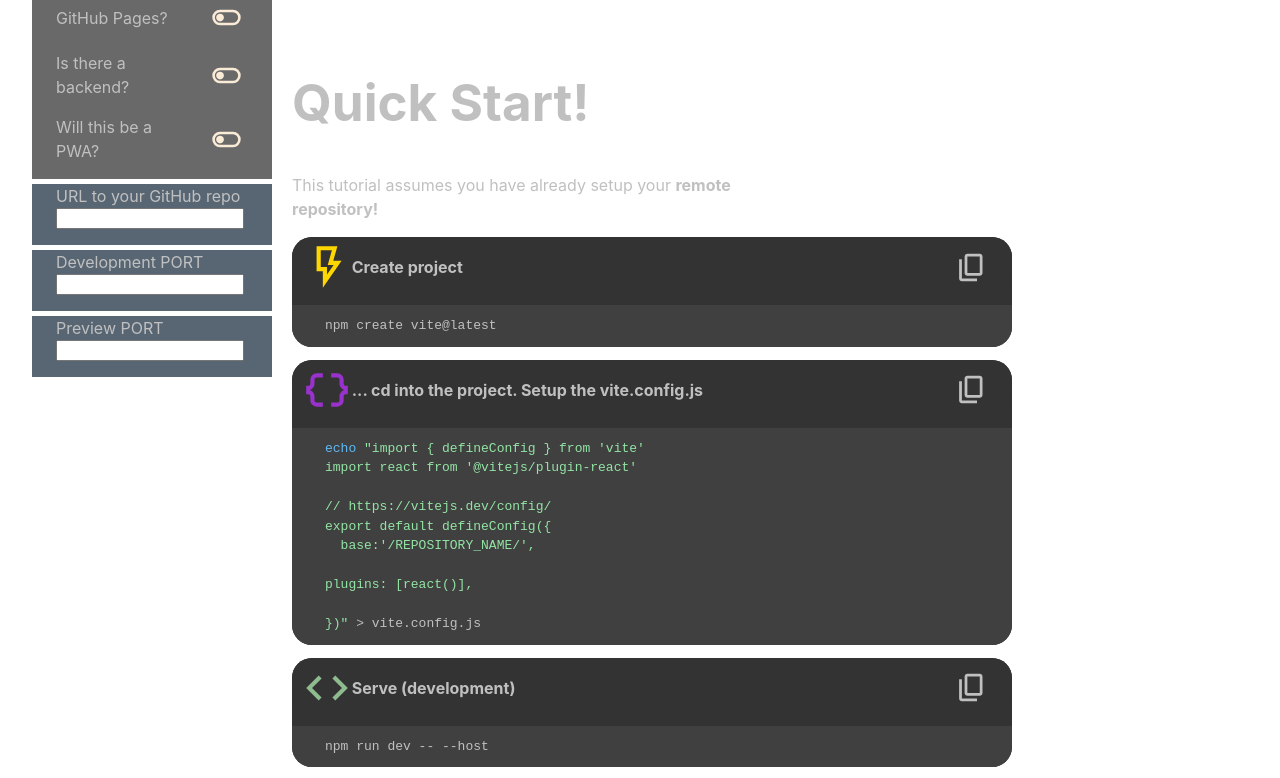
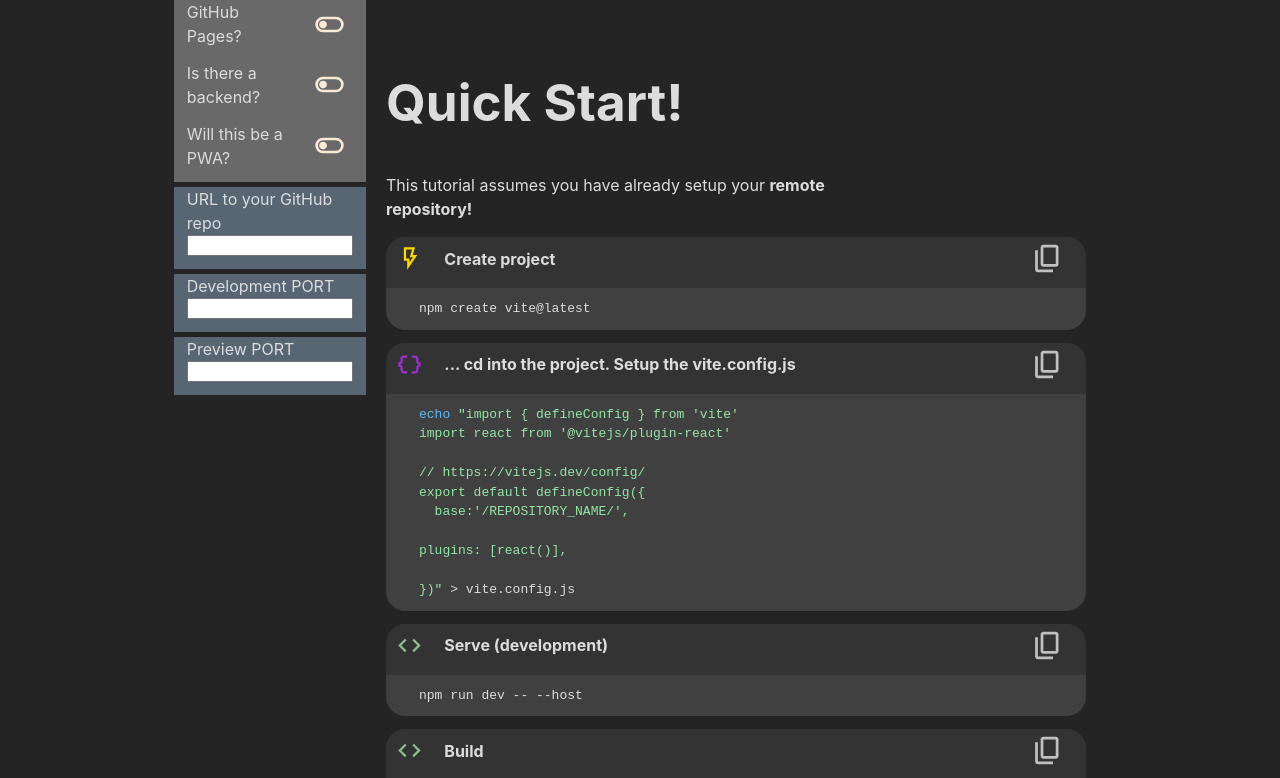
Before and after one commit to Perlesvaux/react-app-with-vite, a React (Vite) app: page / in a window 1280 px wide. Shown: the top 778 px of the page. Built offline with nearby package versions, Linux system fonts and the light colour scheme.

Commit message:
fix: improving css

```diff
--- a/src/App.module.css
+++ b/src/App.module.css
@@ -20,4 +20,5 @@
   display: grid;
   grid-template-columns: var(--menu-width) 50%;
   column-gap: var(--tutorial-gap);
+  /*background-color: purple;*/
 }
--- a/src/SimpleForm.module.css
+++ b/src/SimpleForm.module.css
@@ -18,5 +18,6 @@
 
 .container > label > input {
   display: block; /* Optional: Ensures input spans the full width if needed */
-  width: 90%; /* Optional: For full-width inputs */
+  width: 100%; /* Optional: For full-width inputs */
+  box-sizing: border-box;
 }
--- a/src/Step.module.css
+++ b/src/Step.module.css
@@ -15,12 +15,12 @@ pre {
   background-color: #404040;
   overflow-x: hidden;
   align-items: center;
-  display:grid;
-  grid-template-columns: 95% 5%;
+  /*display:grid;*/
+  /*grid-template-columns: 95% 5%;*/
 }
 
 .block {
   background-color: #333333;
   border-radius: 20px;
-  /*width: 700px;*/
+  width: var(--step-width);
 }
--- a/src/index.css
+++ b/src/index.css
@@ -4,7 +4,8 @@
   font-weight: 400;
 
   color-scheme: light dark;
-  color: rgba(255, 255, 255, 0.87);
+  /*color: rgba(255, 255, 255, 0.87);*/
+  color: gainsboro;
   background-color: #242424;
 
   font-synthesis: none;
@@ -12,15 +13,19 @@
   -webkit-font-smoothing: antialiased;
   -moz-osx-font-smoothing: grayscale;
 
-  --menu-width:30vh;
-  --menu-padding:0 2vh 2vh 3vh;
+
+
+
+  --menu-width:15vw;
+  --menu-padding:0 1vw 1vw 1vw;
   --menu-row-gap:5px;
   --tutorial-gap:20px;
+  --step-width:700px;
 }
 
 #root {
   max-width: 1280px;
-  /*margin: 0 auto;*/
+  margin: 0 auto;
   padding: 2rem;
 }
 
@@ -36,7 +41,7 @@ a:hover {
 body {
   margin: 0;
   display: flex;
-  /*place-items: center;*/
+  place-items: center;
   min-width: 320px;
   min-height: 100vh;
 }
@@ -65,18 +70,18 @@ button {
 /*  outline: 4px auto -webkit-focus-ring-color;*/
 /*}*/
 
-@media (prefers-color-scheme: light) {
-  :root {
-    color: silver;
-    background-color: #ffffff;
-  }
-  a:hover {
-    color: #747bff;
-  }
-  button {
-    background-color: #f9f9f9;
-  }
-}
+/*@media (prefers-color-scheme: light) {*/
+/*  :root {*/
+/*    color: silver;*/
+/*    background-color: #ffffff;*/
+/*  }*/
+/*  a:hover {*/
+/*    color: #747bff;*/
+/*  }*/
+/*  button {*/
+/*    background-color: #f9f9f9;*/
+/*  }*/
+/*}*/
 
 /*.flx {*/
 /*  display:flex;*/
--- a/src/purifiedText.js
+++ b/src/purifiedText.js
@@ -24,12 +24,13 @@ import TerminalSVG from './TerminalSVG.jsx'
 import BoltSVG from './BoltSVG.jsx'
 import ObjSVG from './ObjSVG.jsx'
 
-const terminal_black = TerminalSVG(  { fill:"AntiqueWhite", size:"50px" } )
-const terminal_blue  = TerminalSVG(  { fill:"DodgerBlue", size:"50px" } )
-const terminal_red   = TerminalSVG(  { fill:"Salmon", size:"50px" } )
-const bolt           = BoltSVG(  { fill:"Gold", size:"50px" } )
-const code_green     = CodeSVG(  { fill:"DarkSeaGreen", size:"50px" } )
-const obj_purple     = ObjSVG(  { fill:"DarkOrchid", size:"50px" } )
+const size_svg = "2.1vw";
+const terminal_black = TerminalSVG(  { fill:"AntiqueWhite", size:size_svg } )
+const terminal_blue  = TerminalSVG(  { fill:"DodgerBlue",   size:size_svg } )
+const terminal_red   = TerminalSVG(  { fill:"Salmon",       size:size_svg } )
+const bolt           = BoltSVG(      { fill:"Gold",         size:size_svg } )
+const code_green     = CodeSVG(      { fill:"DarkSeaGreen", size:size_svg } )
+const obj_purple     = ObjSVG(       { fill:"DarkOrchid",   size:size_svg } )
 
 
 export function steps_purify(state){
```
